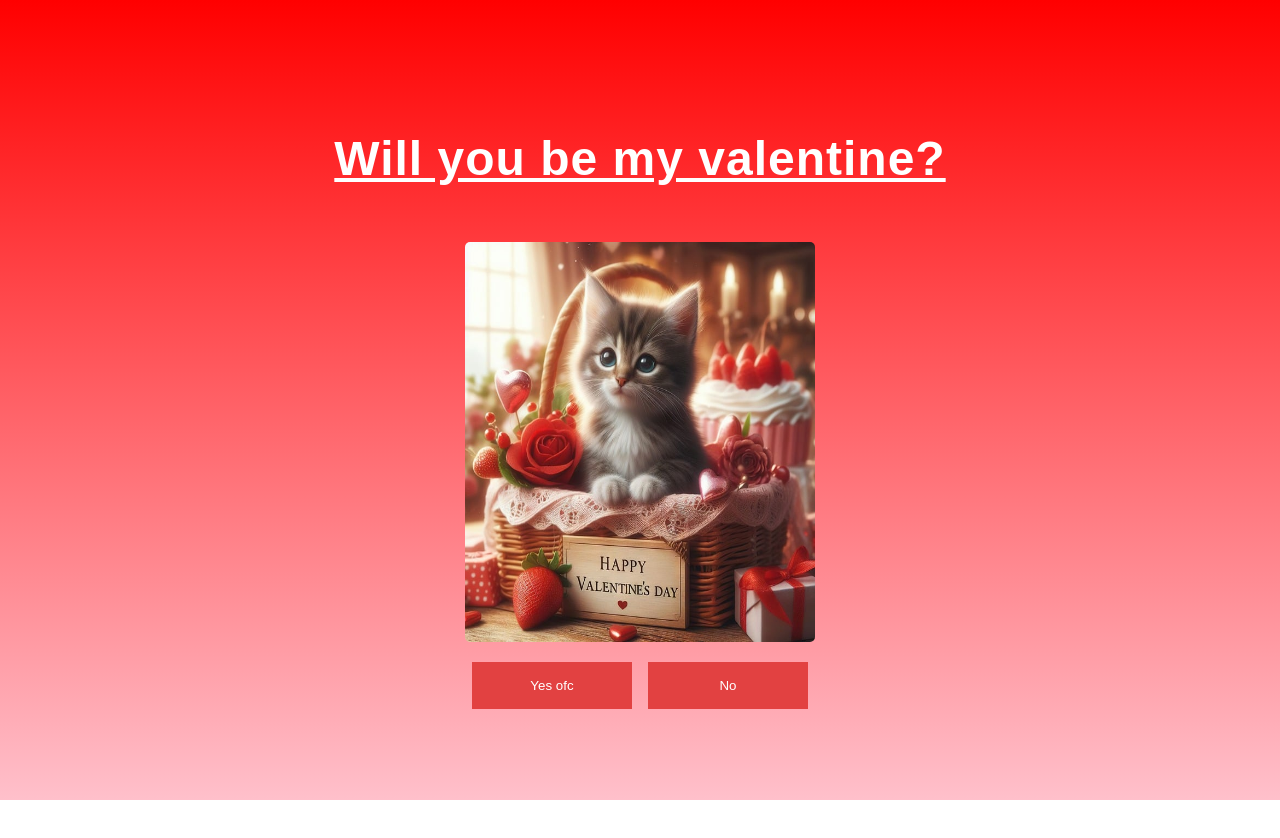
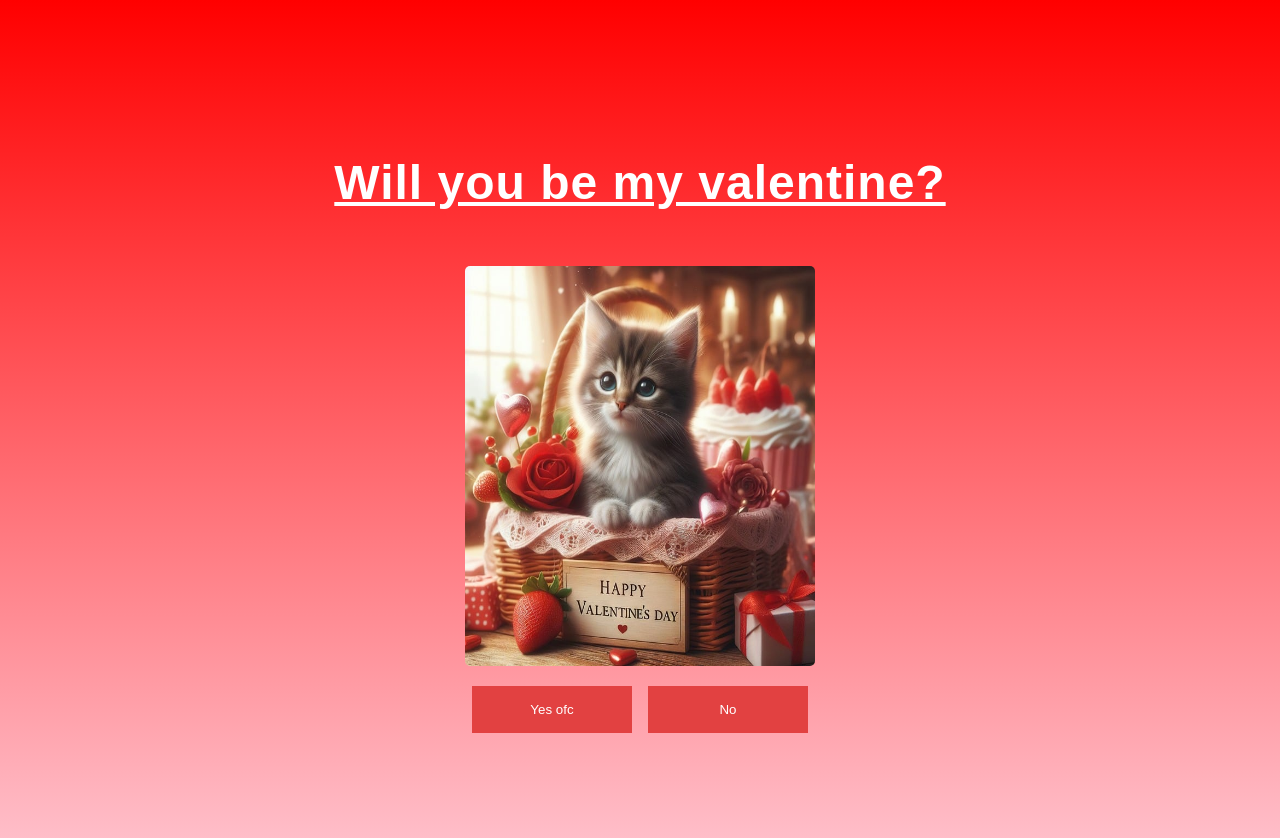
Before and after one commit to Albatraoz12/valentine, a React (Vite) app: page / in a window 1280 px wide. Shown: the top 838 px of the page. Before the commit the page ends 800 px from the top, so only its background shows below. Built offline with nearby package versions, Linux system fonts and the light colour scheme.

Commit message:
add padding and min heaight for body

```diff
--- a/src/App.css
+++ b/src/App.css
@@ -1,7 +1,7 @@
 body {
   margin: 0;
-  padding: 0;
-  height: 100vh;
+  padding: 1.5rem;
+  min-height: 100vh;
   display: flex;
   align-items: center;
   justify-content: center;
```
